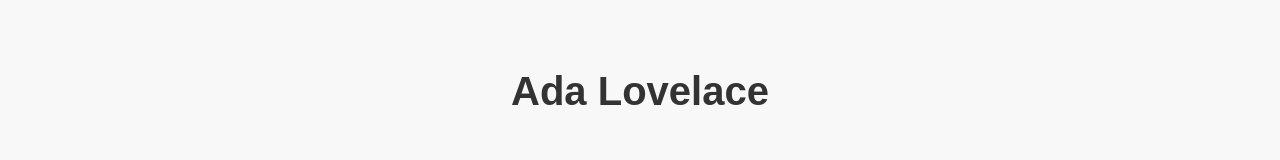
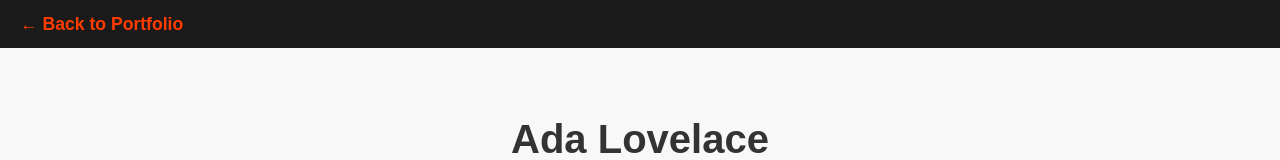
Before and after one commit to CaimanBrujo/freecodecamp-responsive-webdev, a plain HTML site: page pages/project2-tribute-page/index.html in a window 1280 px wide. Shown: the top 160 px of the page. Drawn offline with Linux system fonts and the light colour scheme; grey boxes are pictures that could not be loaded.

Commit message:
feat: add 'Back to Portfolio' buttons to all projects (project 5)
included topbar with link in each page; in project 4 the back link was integrated into the banner for layout consistency

```diff
--- a/pages/project1-registration-form/styles.css
+++ b/pages/project1-registration-form/styles.css
@@ -10,6 +10,26 @@ body {
   margin: 0;
   text-align: center;
 }
+
+.topbar {
+  background-color: #1a1a1a; /* gris oscuro */
+  padding: 10px 20px;
+  text-align: left; /* alineado a la izquierda */
+}
+
+.back-button {
+  color: #ff3c00 !important;
+  text-decoration: none;
+  font-weight: bold;
+  font-size: 1.1em;
+  display: inline-block;
+}
+
+.back-button:hover {
+  text-decoration: underline;
+}
+
+
 
 form {
   background-color: white;
--- a/pages/project2-tribute-page/index.html
+++ b/pages/project2-tribute-page/index.html
@@ -7,6 +7,9 @@
     <link rel="stylesheet" href="styles.css" />
   </head>
   <body>
+    <div class="topbar">
+        <a href="../../index.html" class="back-button">← Back to Portfolio</a>
+    </div>
     <main id="main">
       <h1 id="title">Ada Lovelace</h1>
 
--- a/pages/project2-tribute-page/styles.css
+++ b/pages/project2-tribute-page/styles.css
@@ -7,6 +7,25 @@ body {
   background-color: #f8f8f8;
   color: #333;
 }
+
+.topbar {
+  background-color: #1a1a1a; /* gris oscuro */
+  padding: 10px 20px;
+  text-align: left; /* alineado a la izquierda */
+}
+
+.back-button {
+  color: #ff3c00 !important;
+  text-decoration: none;
+  font-weight: bold;
+  font-size: 1.1em;
+  display: inline-block;
+}
+
+.back-button:hover {
+  text-decoration: underline;
+}
+
 
 #main {
   padding: 2em;
--- a/pages/project3-tech-doc-page/styles.css
+++ b/pages/project3-tech-doc-page/styles.css
@@ -4,6 +4,25 @@ body {
   font-family: Arial, sans-serif;
   display: flex;
 }
+
+.topbar {
+  background-color: #1a1a1a; /* gris oscuro */
+  padding: 10px 20px;
+  text-align: left; /* alineado a la izquierda */
+}
+
+.back-button {
+  color: #ff3c00 !important;
+  text-decoration: none;
+  font-weight: bold;
+  font-size: 1.1em;
+  display: inline-block;
+}
+
+.back-button:hover {
+  text-decoration: underline;
+}
+
 
 /* -------------
    NAVBAR
--- a/pages/project4-product-landing/styles.css
+++ b/pages/project4-product-landing/styles.css
@@ -10,6 +10,24 @@
 body {
   font-family: Arial, sans-serif;
   line-height: 1.6;
+}
+
+.topbar {
+  background-color: #1a1a1a; /* gris oscuro */
+  padding: 10px 20px;
+  text-align: left; /* alineado a la izquierda */
+}
+
+.back-button {
+  color: #ff3c00 !important;
+  text-decoration: none;
+  font-weight: bold;
+  font-size: 1.1em;
+  display: inline-block;
+}
+
+.back-button:hover {
+  text-decoration: underline;
 }
 
 /* ------------------------------
```
Also changed, not shown: pages/project1-registration-form/index.html (+4 -0 lines), pages/project3-tech-doc-page/index.html (+3 -0 lines), pages/project4-product-landing/index.html (+4 -0 lines).
